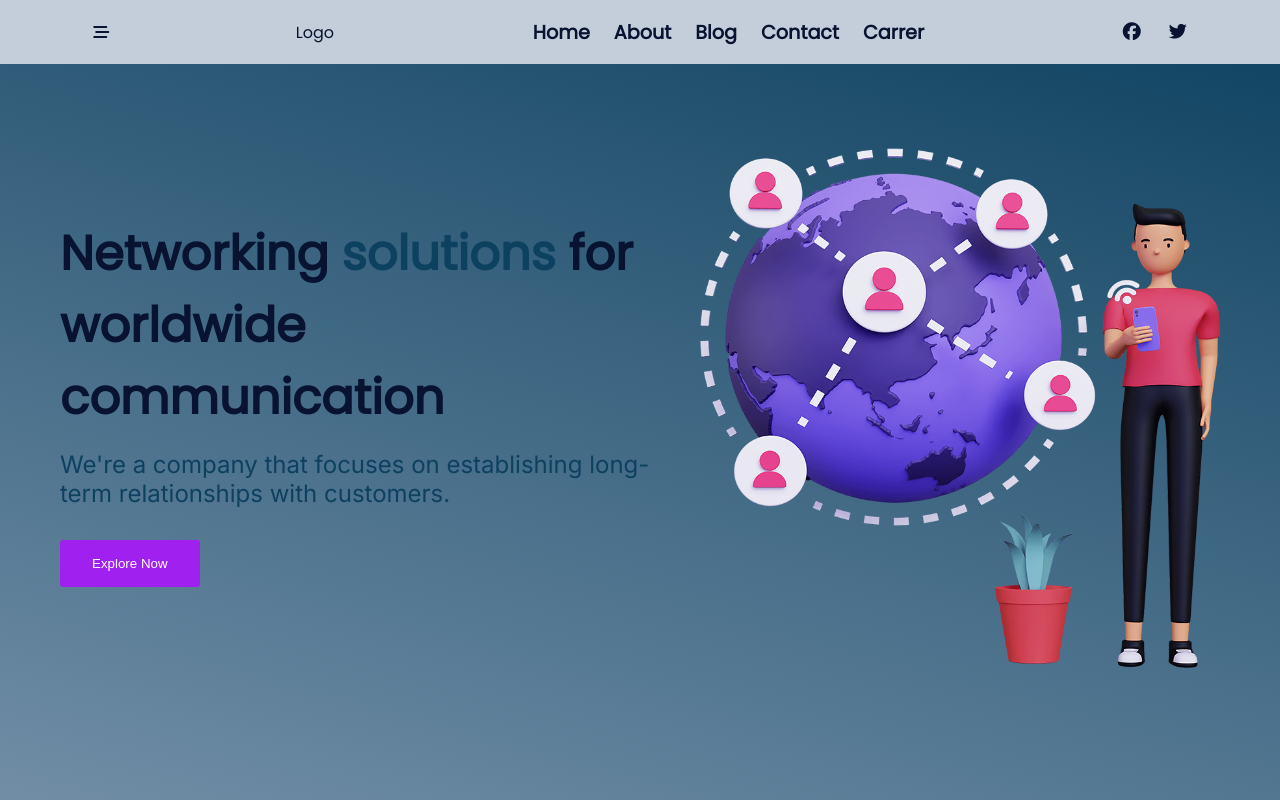
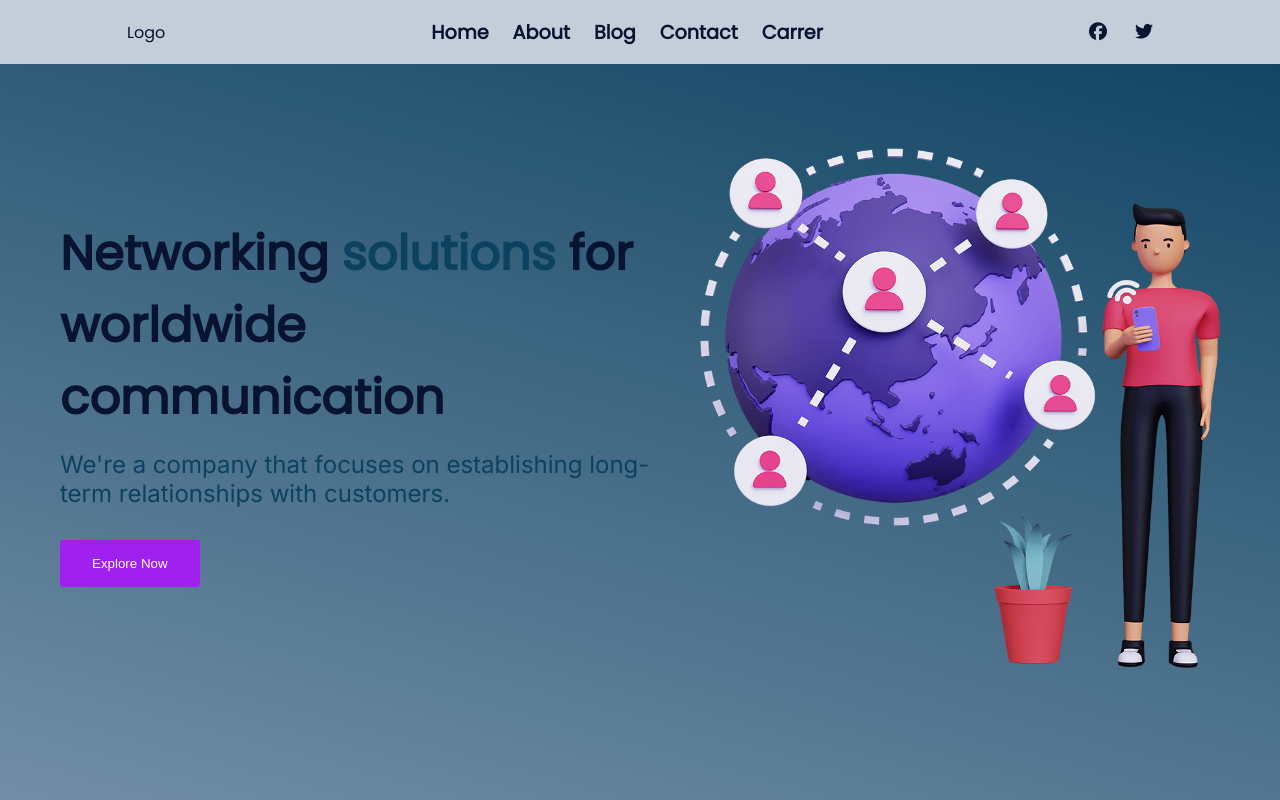
Before and after one commit to Din1998/Html-css-row-template, a website: page index.html in a window 1280 px wide. Shown: the top 800 px of the page. Drawn offline with Linux system fonts and the light colour scheme.

Commit message:
fix display

```diff
--- a/projectUiLib/components/_navBar.scss
+++ b/projectUiLib/components/_navBar.scss
@@ -56,10 +56,13 @@ nav{
     }
 }
 
-.ham__menu{
-  display: none;
-  cursor: pointer;
+.nav_bar{
+  .ham__menu{
+    display: none;
+    cursor: pointer;
+  }
 }
+
 
 
 @media(max-width: map-get($--breakpoint,"lg")){
```
Also changed, not shown: css/index.css.
